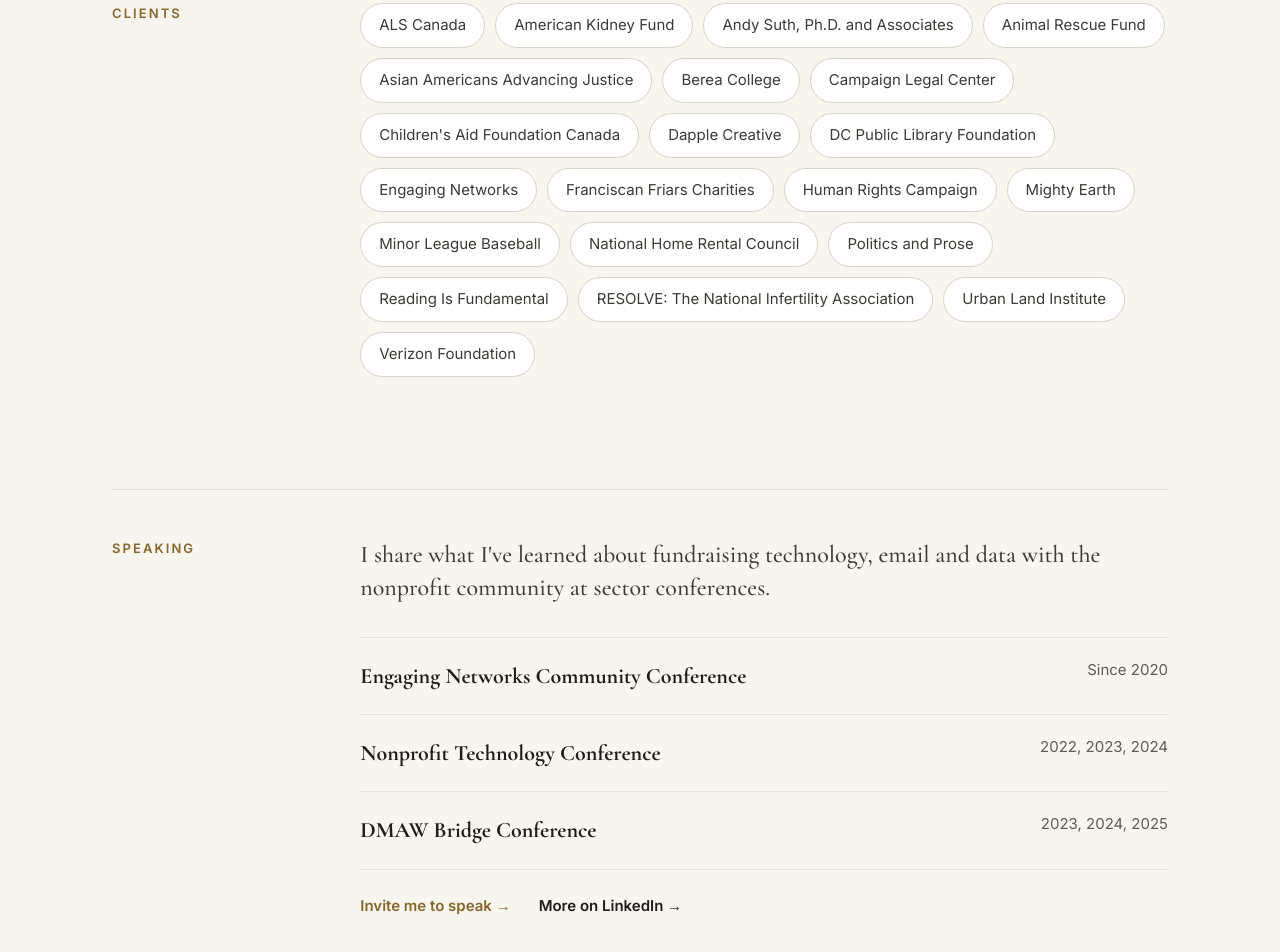
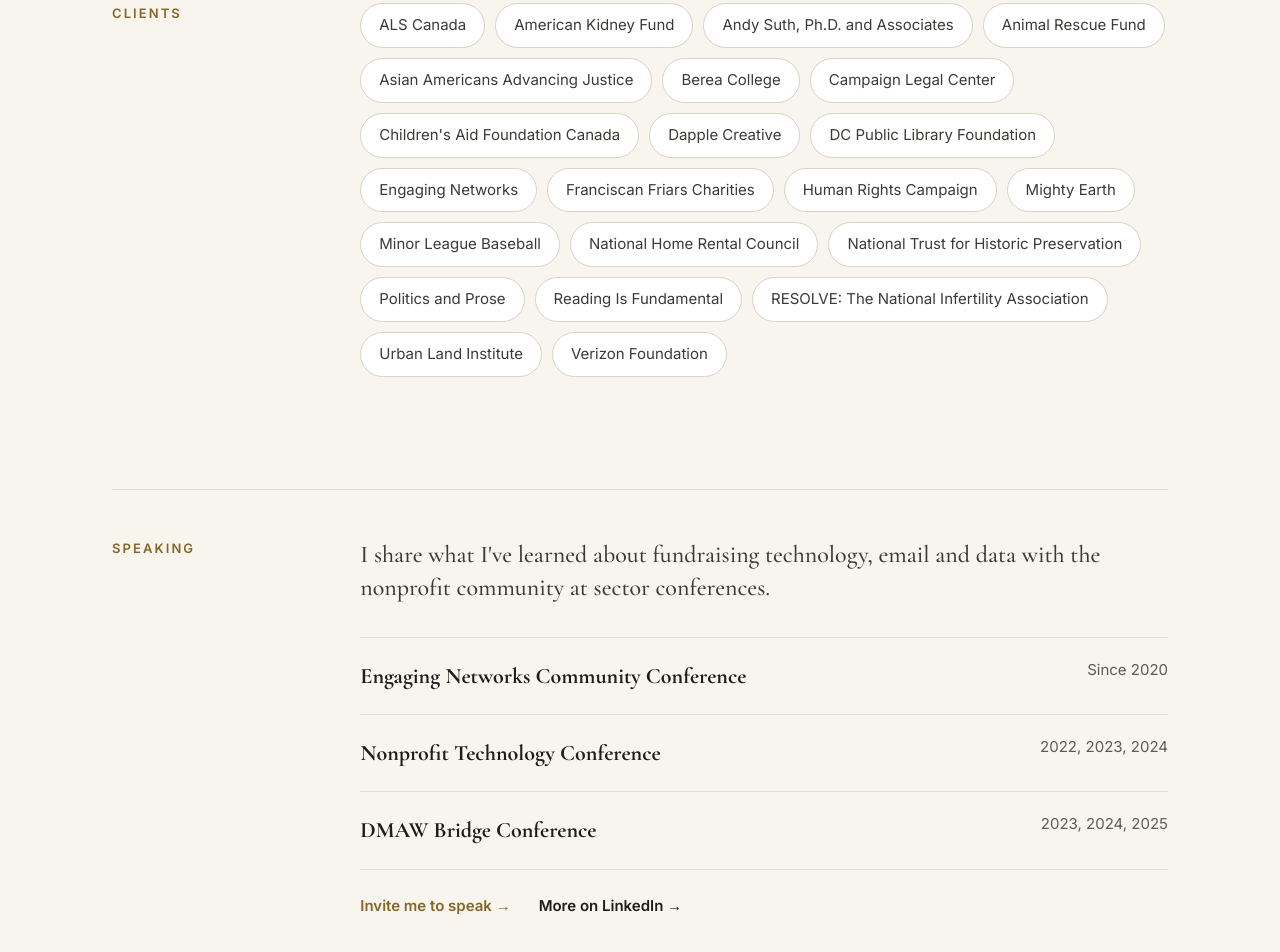
Before and after one commit to maan-sacdalan-llc/maansacdalan, a plain HTML site: page index.html in a window 1280 px wide. Shown: the part 4159-5111 px from the top of the page. Drawn offline with nearby package versions, Linux system fonts and the light colour scheme.

Commit message:
Add files via upload

```diff
--- a/index.html
+++ b/index.html
@@ -303,6 +303,7 @@ footer a{color:var(--soft);text-decoration:none}footer a:hover{color:var(--ink)}
 <li>Mighty Earth</li>
 <li>Minor League Baseball</li>
 <li>National Home Rental Council</li>
+<li>National Trust for Historic Preservation</li>
 <li>Politics and Prose</li>
 <li>Reading Is Fundamental</li>
 <li>RESOLVE: The National Infertility Association</li>
```
